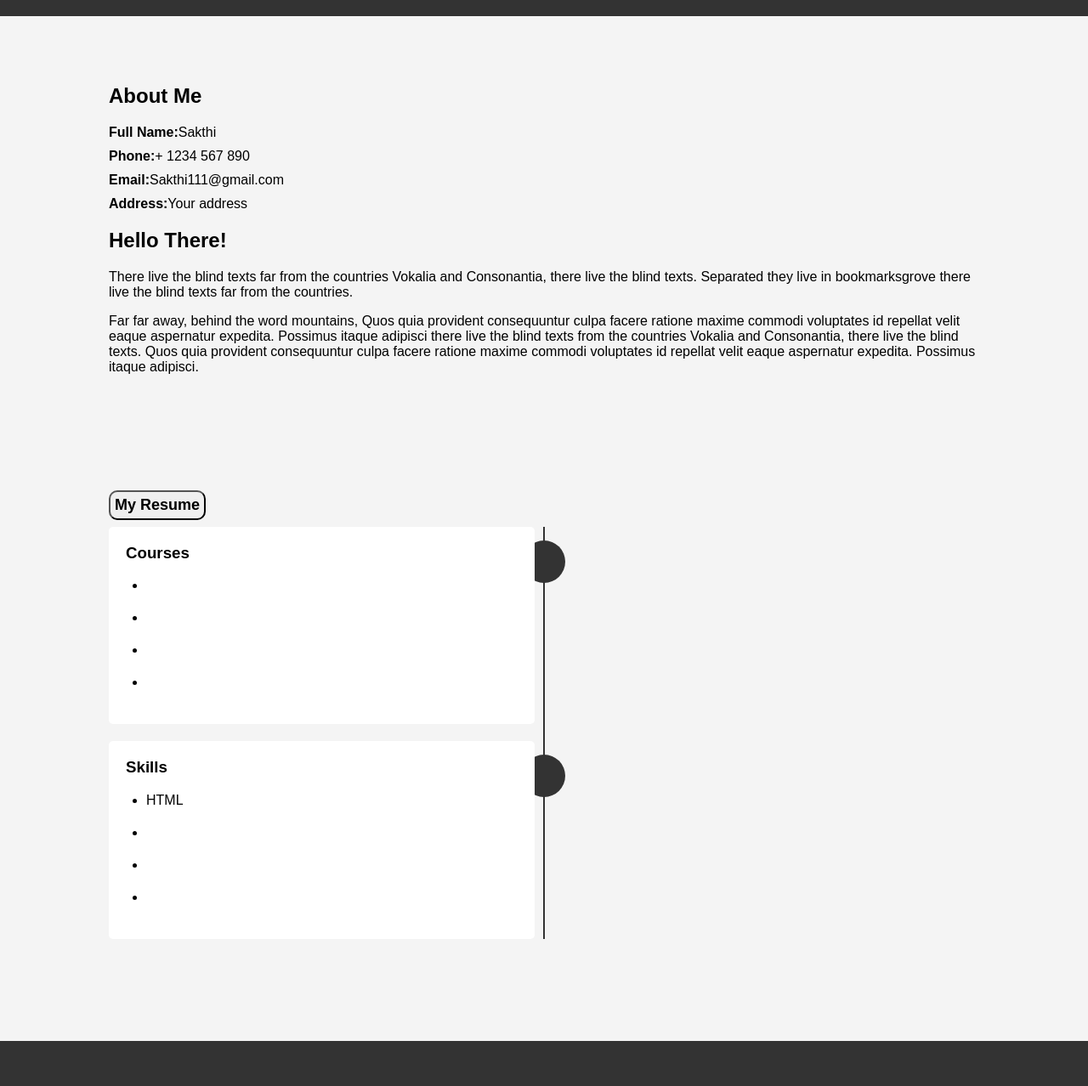
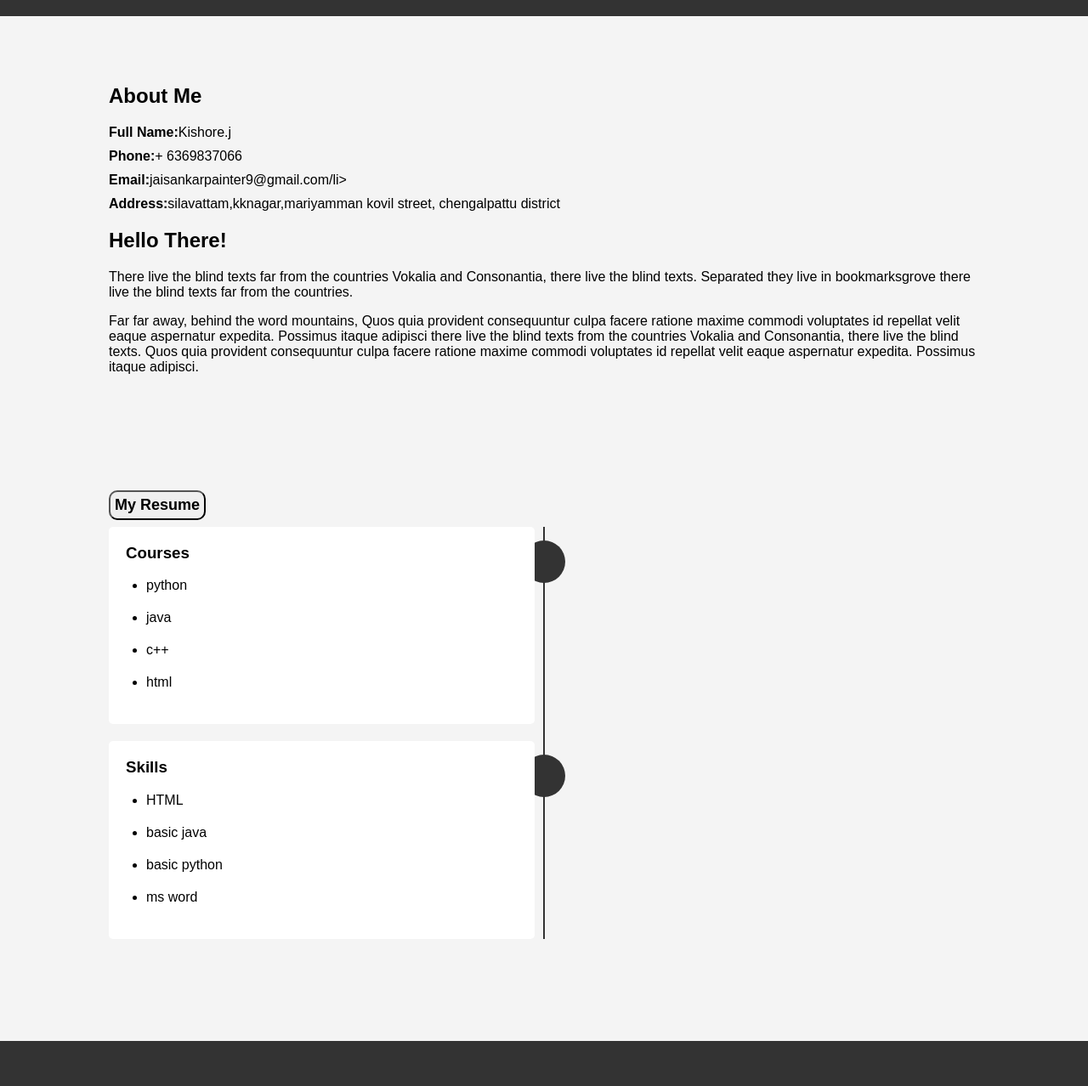
Before and after one commit to kishore9833/digital_p4otoilo_, a plain HTML site: page index.html in a window 1280 px wide. Shown: the part 244-1522 px from the top of the page at 85% size. Drawn offline with Linux system fonts and the light colour scheme.

Commit message:
Update index.html

```diff
--- a/index.html
+++ b/index.html
@@ -10,7 +10,7 @@
     <header>
         <div class="container">
             <div class="profile-thumb"></div>
-            <h1>Sakthi</h1>
+            <h1>Kishore.j</h1>
             <h3>Web Developer / Designer</h3>
         </div>
     </header>
@@ -21,10 +21,10 @@
             <div class="row">
                 <div class="col-md-4">
                     <ul class="info">
-                        <li><span>Full Name:</span>Sakthi</li>
-                        <li><span>Phone:</span>+ 1234 567 890</li>
-                        <li><span>Email:</span>Sakthi111@gmail.com</li>
-                        <li><span>Address:</span>Your address</li>
+                        <li><span>Full Name:</span>Kishore.j</li>
+                        <li><span>Phone:</span>+ 6369837066</li>
+                        <li><span>Email:</span>jaisankarpainter9@gmail.com/li>
+                        <li><span>Address:</span>silavattam,kknagar,mariyamman kovil street, chengalpattu district</li>
                     </ul>
                 </div>
                 <div class="col-md-8">
@@ -47,10 +47,10 @@
                             <div class="timeline-panel">
                                 <h3>Courses</h3>
                                 <ul>
-                                    <li></li>
-                                    <li></li>
-                                    <li></li>
-                                    <li></li>
+                                    <li>python</li>
+                                    <li>java</li>
+                                    <li>c++</li>
+                                    <li>html</li>
                                 </ul>
                             </div>
                         </li>
@@ -60,9 +60,9 @@
                                 <h3>Skills</h3>
                                 <ul>
                                     <li>HTML</li>
-                                    <li></li>
-                                    <li></li>
-                                    <li></li>
+                                    <li>basic java</li>
+                                    <li>basic python</li>
+                                    <li>ms word</li>
                                 </ul>
                             </div>
                         </li>
@@ -78,4 +78,5 @@
         </div>
     </footer>
 </body>
+
 </html>
```
